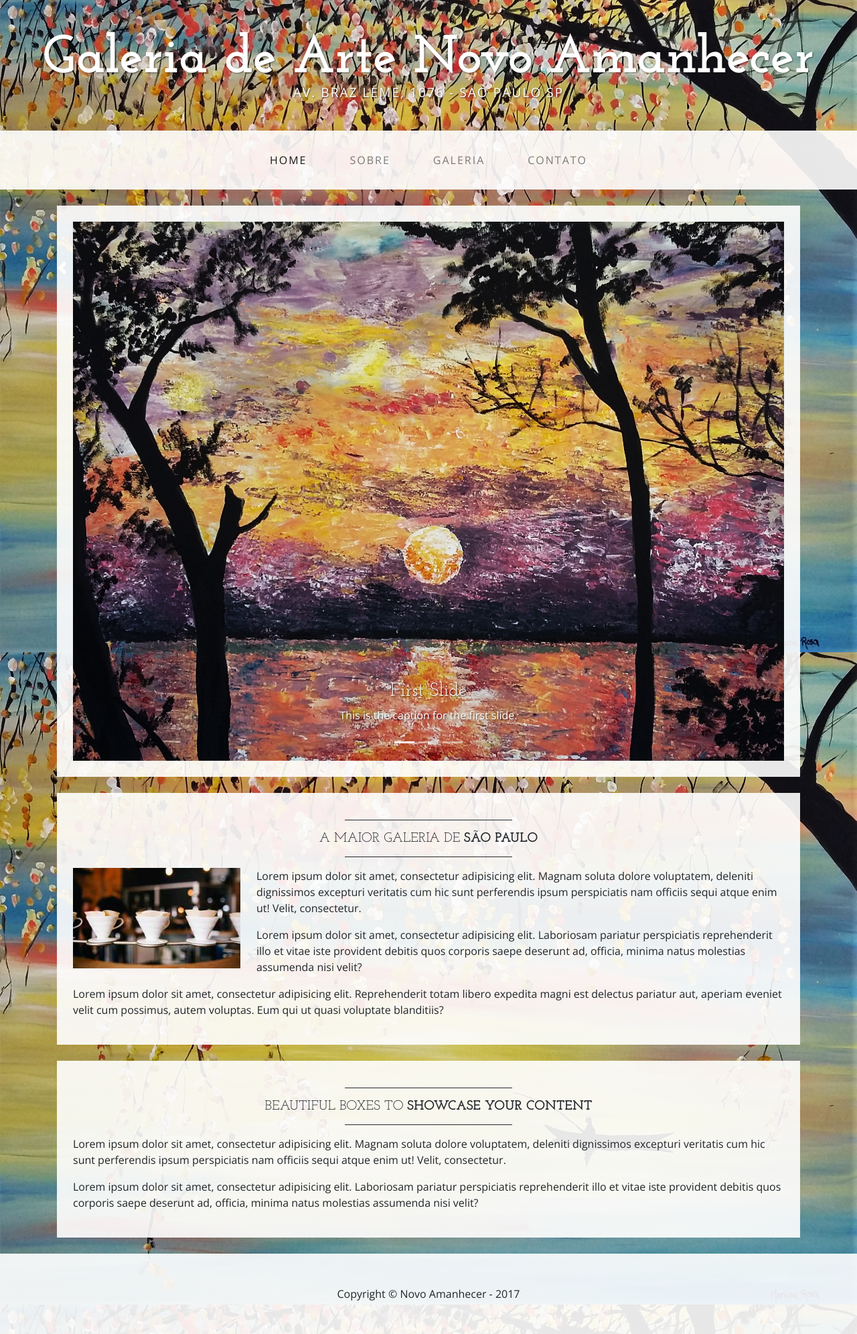
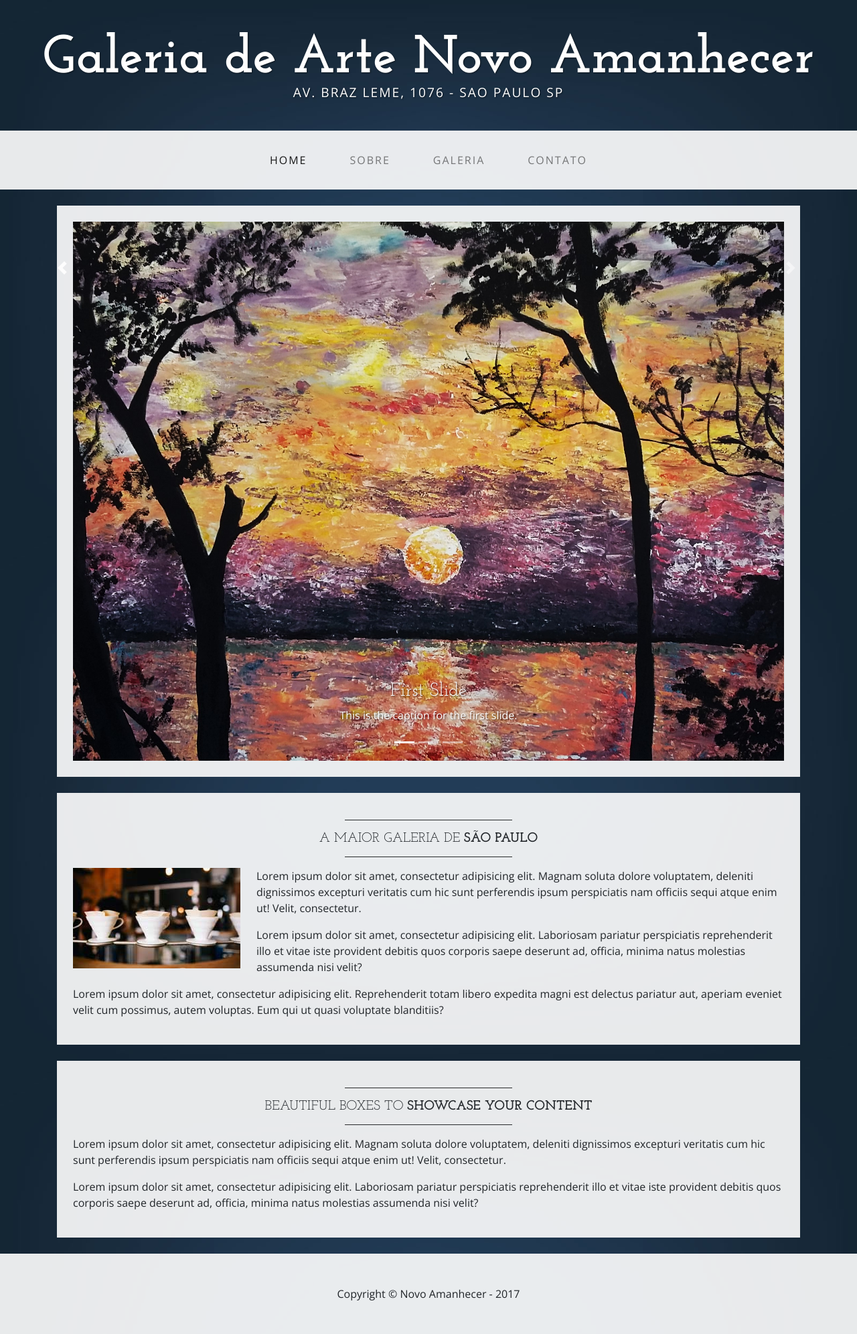
Before and after one commit to gnoguchi/art-gallery, a Node server app: page / in a window 1280 px wide. Shown: the whole page at 67% size. Run offline with Node 20, Linux system fonts and the light colour scheme; some libraries are stand-ins or nearby versions.

Commit message:
testando imagens

```diff
--- a/assets/css/style.css
+++ b/assets/css/style.css
@@ -9,7 +9,7 @@
 
 body {
     font-family: "Open Sans", Helvetica, Arial, sans-serif;
-    background: url('../img/bg.jpg') no-repeat center center fixed;
+    background: url('../img/bg3.jpg') no-repeat center center fixed;
     -webkit-background-size: cover;
     -moz-background-size: cover;
     background-size: cover;
```
Also changed, not shown: assets/img/bg2.jpg (added), assets/img/bg3.jpg (added), assets/img/galeria.jpg (added).
